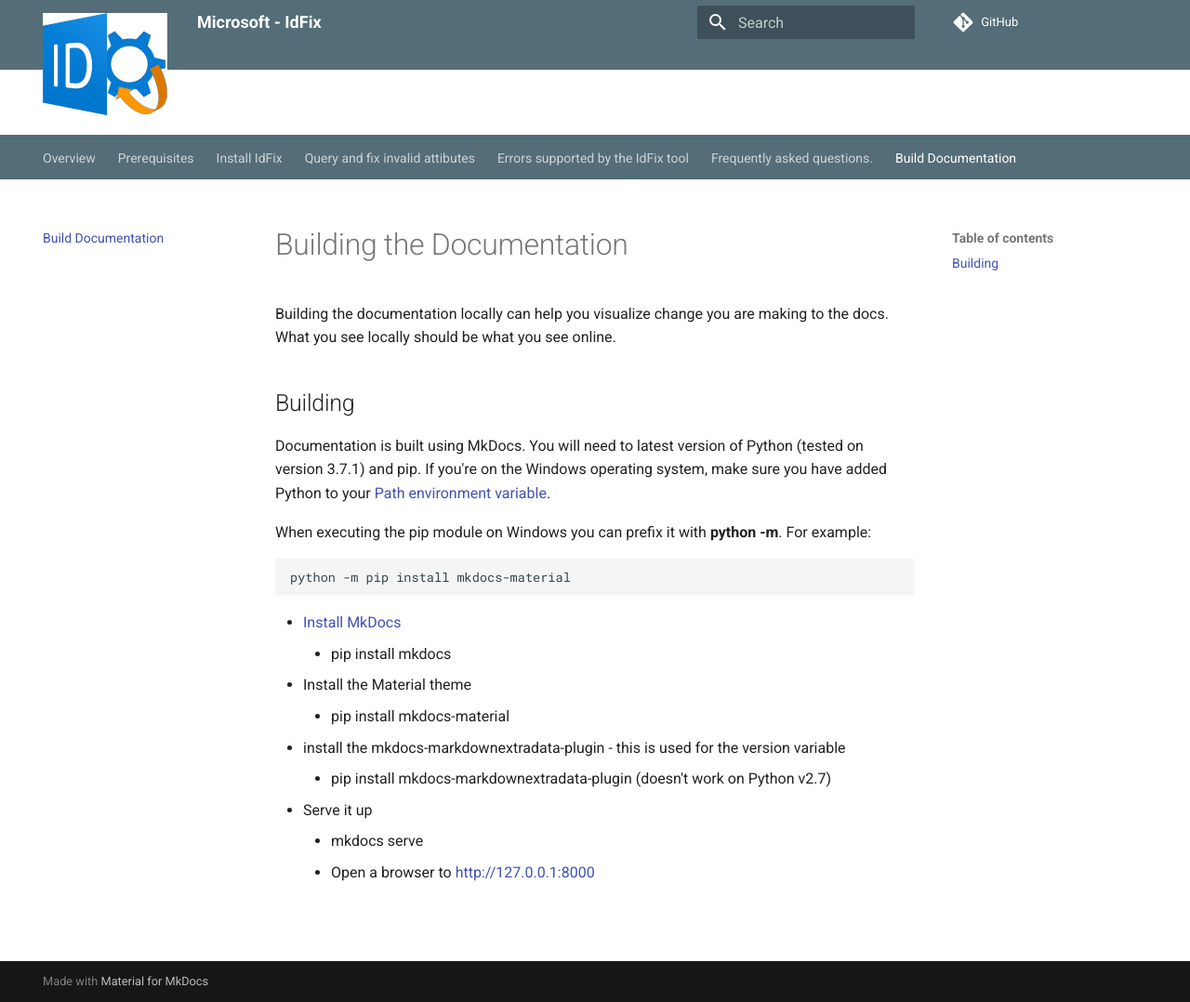
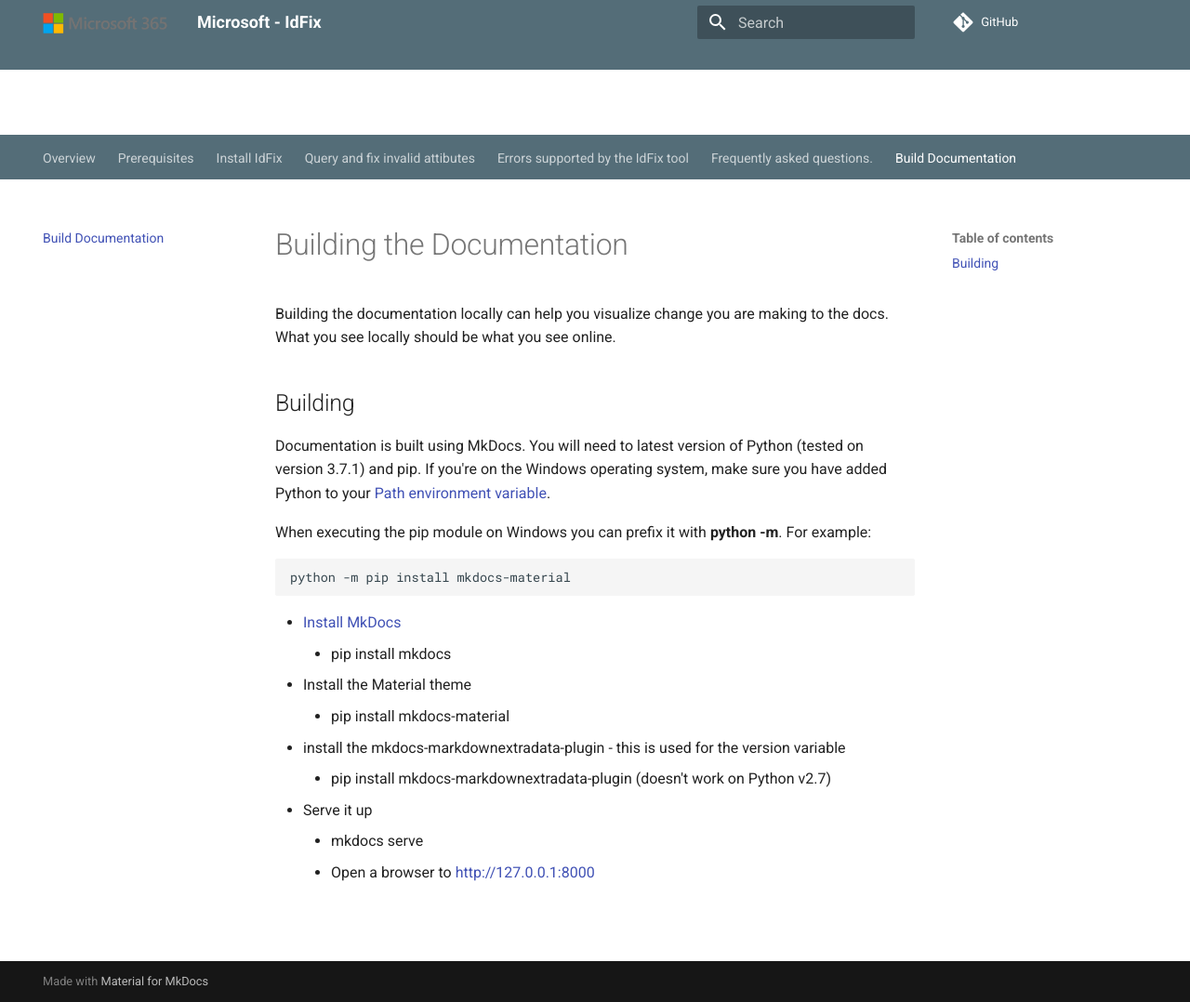
Before and after one commit to microsoft/idfix, an MkDocs documentation site: the page built from docs/build-docs.md, in a window 1280 px wide and 1078 px high. Shown: the whole window at 93% size. Built offline with MkDocs 1.6.1 and Material for MkDocs 9.7.7, drawn with Linux system fonts in a browser that asks for light colours; comment, search, counter and statistics services are not loaded.

Commit message:
Update mkdocs.yml

```diff
--- a/mkdocs.yml
+++ b/mkdocs.yml
@@ -12,7 +12,7 @@ theme:
   name: 'material'
   palette:
     primary: 'blue grey'
-  logo: 'img/IdFixLogo.png'
+  logo: 'img/microsoft-365-logo.png'
   feature:
     tabs: true
 extra_css:
```
